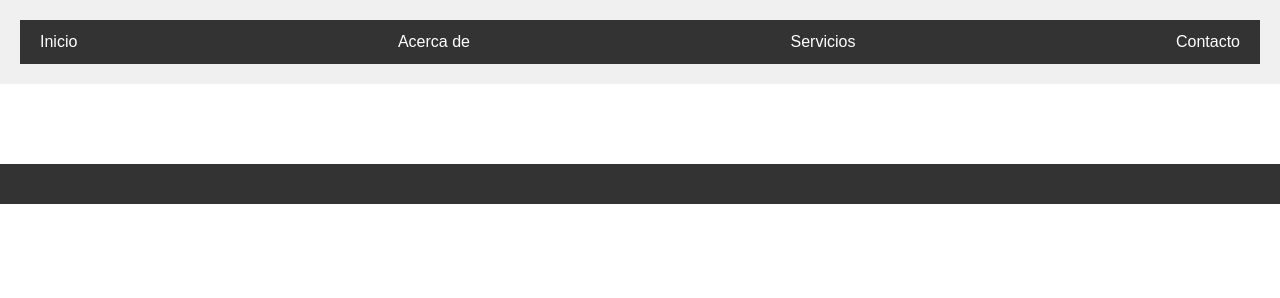
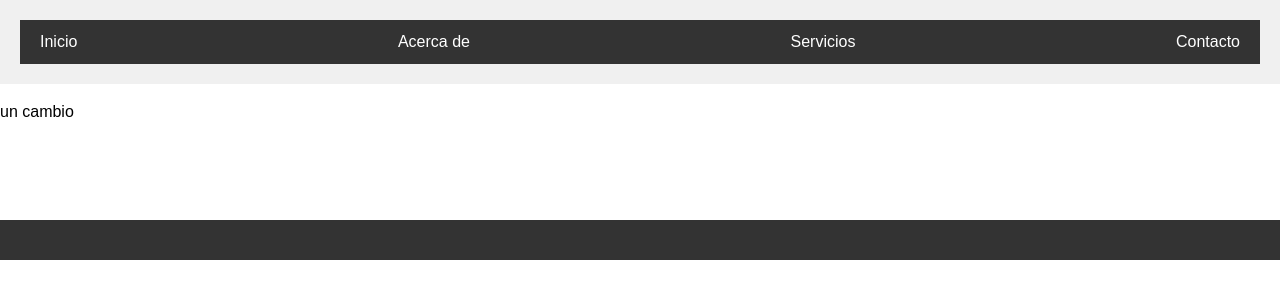
Before and after one commit to LusCard/TareaGitHub-1.1, a plain HTML site: page index.html in a window 1280 px wide. Drawn offline with Linux system fonts and the light colour scheme.

Commit message:
el segundo commit

```diff
--- a/index.html
+++ b/index.html
@@ -18,6 +18,7 @@
 		</nav>
 	</header>
 	<main>
+		<p>un cambio</p>
 		<section>
 			<!-- Compañero 1. Agregar un "h3", un "p" y un "img" -->
 		</section>
```
